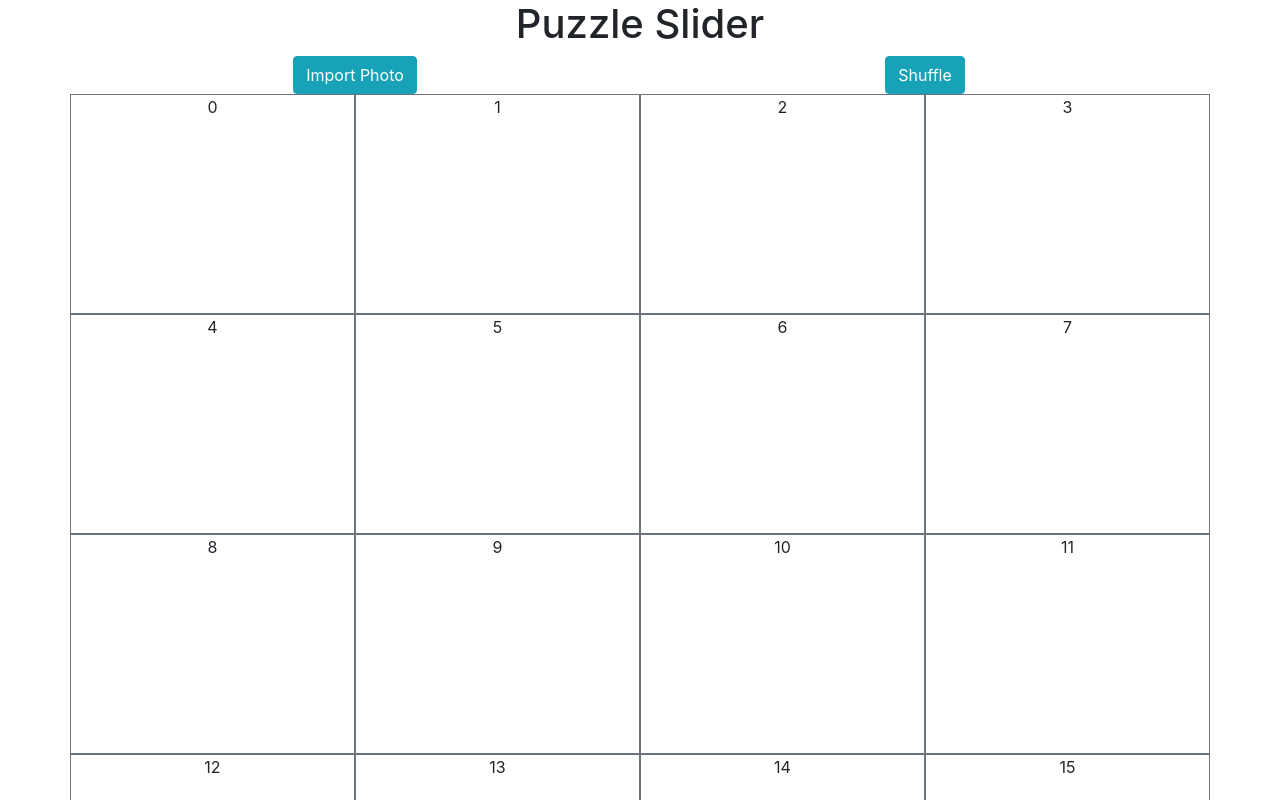
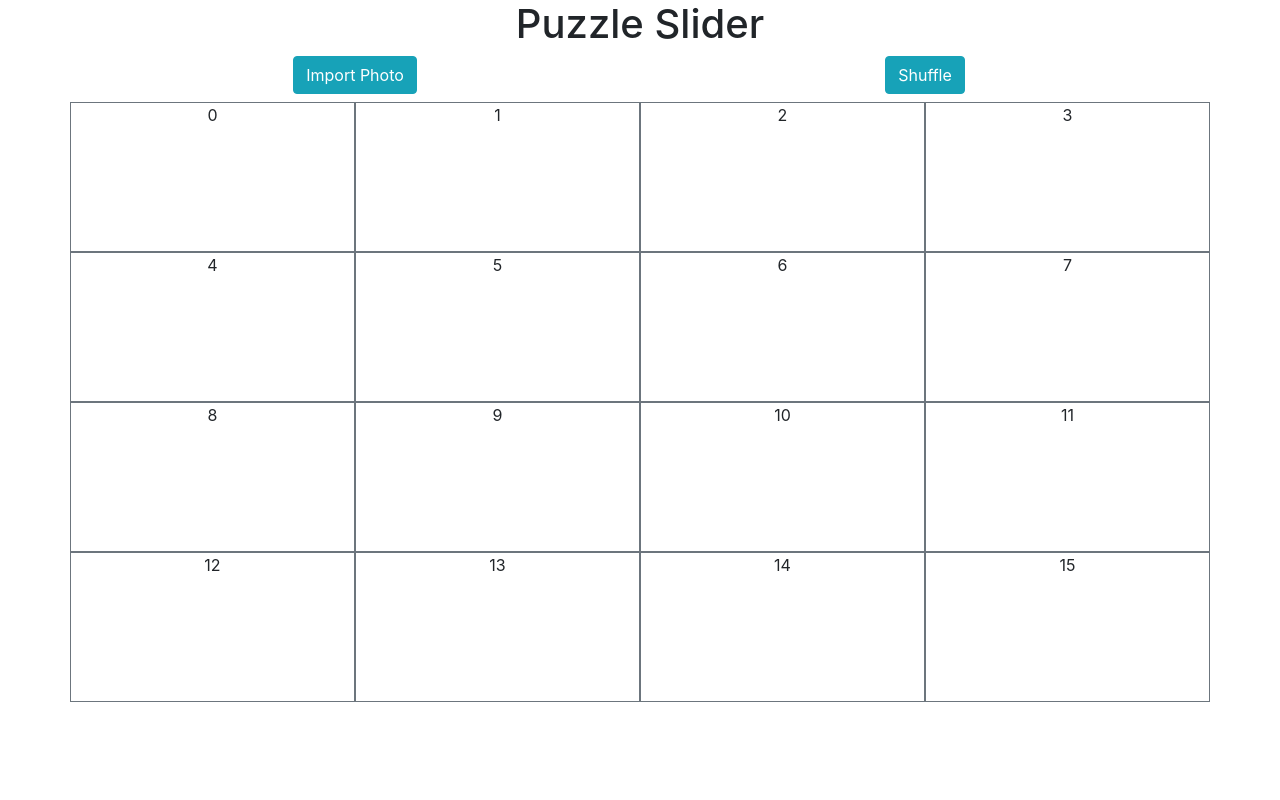
Before and after one commit to kcaneer/puzzle-slider, a React (Create React App) app: page / in a window 1280 px wide. Shown: the top 800 px of the page. Built offline with nearby package versions, Linux system fonts and the light colour scheme.

Commit message:
update sizing

```diff
--- a/src/components/Board.js
+++ b/src/components/Board.js
@@ -117,8 +117,12 @@ function Board() {
       </div>
     );
   });
-  console.log({ mapped });
-  return <div className="row">{mapped}</div>;
+
+  return (
+      <div className="row">
+        {mapped}
+      </div>
+  );
 }
 
 export default Board;
--- a/src/components/Buttons.js
+++ b/src/components/Buttons.js
@@ -6,7 +6,7 @@ class Buttons extends React.Component {
   }
   render() {
     return (
-      <div className="row">
+      <div className="row pb-2">
         <div className="col col-6 mx-auto">
           <button className="btn btn-info" type="button" id="import">
             Import Photo
--- a/src/index.css
+++ b/src/index.css
@@ -13,5 +13,5 @@ code {
 }
 
 .boardcol {
-  height: 220px;
+  height: 150px;
 }
```
